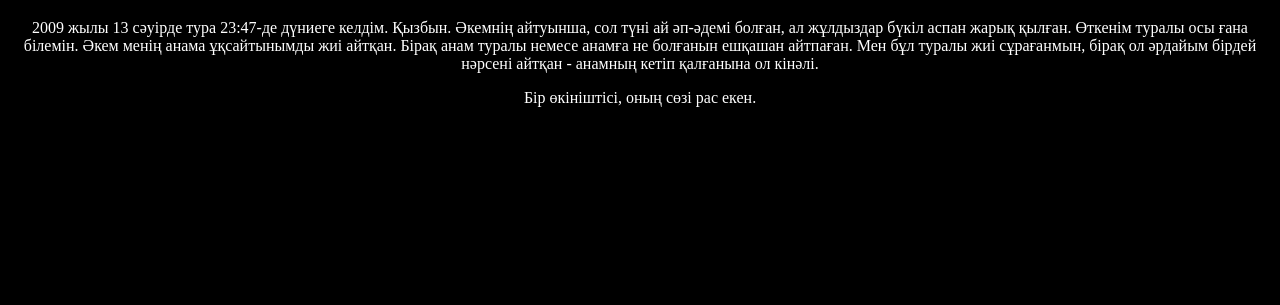
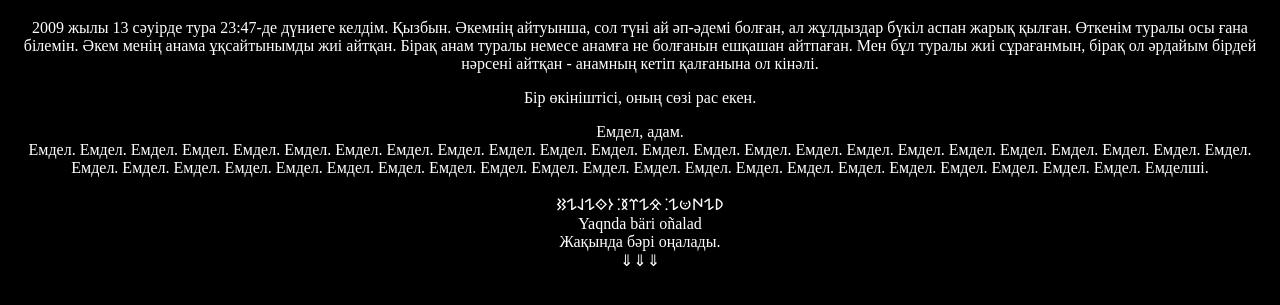
Before and after one commit to merki86/serwen.kz, a plain HTML site: page index.html in a window 1280 px wide. Shown: the part 61-366 px from the top of the page. Drawn offline with Linux system fonts and the light colour scheme.

Commit message:
Update index.html

```diff
--- a/index.html
+++ b/index.html
@@ -15,6 +15,7 @@
     </style>
 
     <h1>Өмірбаяным.</h1>
+
     <p>
         2009 жылы 13 сәуірде тура 23:47-де дүниеге келдім. Қызбын.
         Әкемнің айтуынша, сол түні ай әп-әдемі болған, ал жұлдыздар
@@ -24,8 +25,32 @@
         сұрағанмын, бірақ ол әрдайым бірдей нәрсені айтқан - анамның
         кетіп қалғанына ол кінәлі.
     </p>
+
     <p>
-      Бір өкініштісі, оның сөзі рас екен.
+        Бір өкініштісі, оның сөзі рас екен.
+    </p>
+
+    <p>
+        Емдел, адам.
+        <br>
+        Емдел. Емдел. Емдел. Емдел. Емдел. Емдел.
+        Емдел. Емдел. Емдел. Емдел. Емдел. Емдел.
+        Емдел. Емдел. Емдел. Емдел. Емдел. Емдел.
+        Емдел. Емдел. Емдел. Емдел. Емдел. Емдел.
+        Емдел. Емдел. Емдел. Емдел. Емдел. Емдел.
+        Емдел. Емдел. Емдел. Емдел. Емдел. Емдел.
+        Емдел. Емдел. Емдел. Емдел. Емдел. Емдел.
+        Емдел. Емдел. Емдел. Емделші.
+    </p>
+
+    <p>
+        𐰖𐰁𐰵𐰦𐰁⁚ 𐰌𐰁𐰼𐰅⁚ 𐰆𐰬𐰁𐰞𐰁𐰑
+        <br>
+        Yaqnda bäri oñalad
+        <br>
+        Жақында бәрі оңалады.
+        <br>
+        ⇓⇓⇓
     </p>
 </body>
 </html>
```
